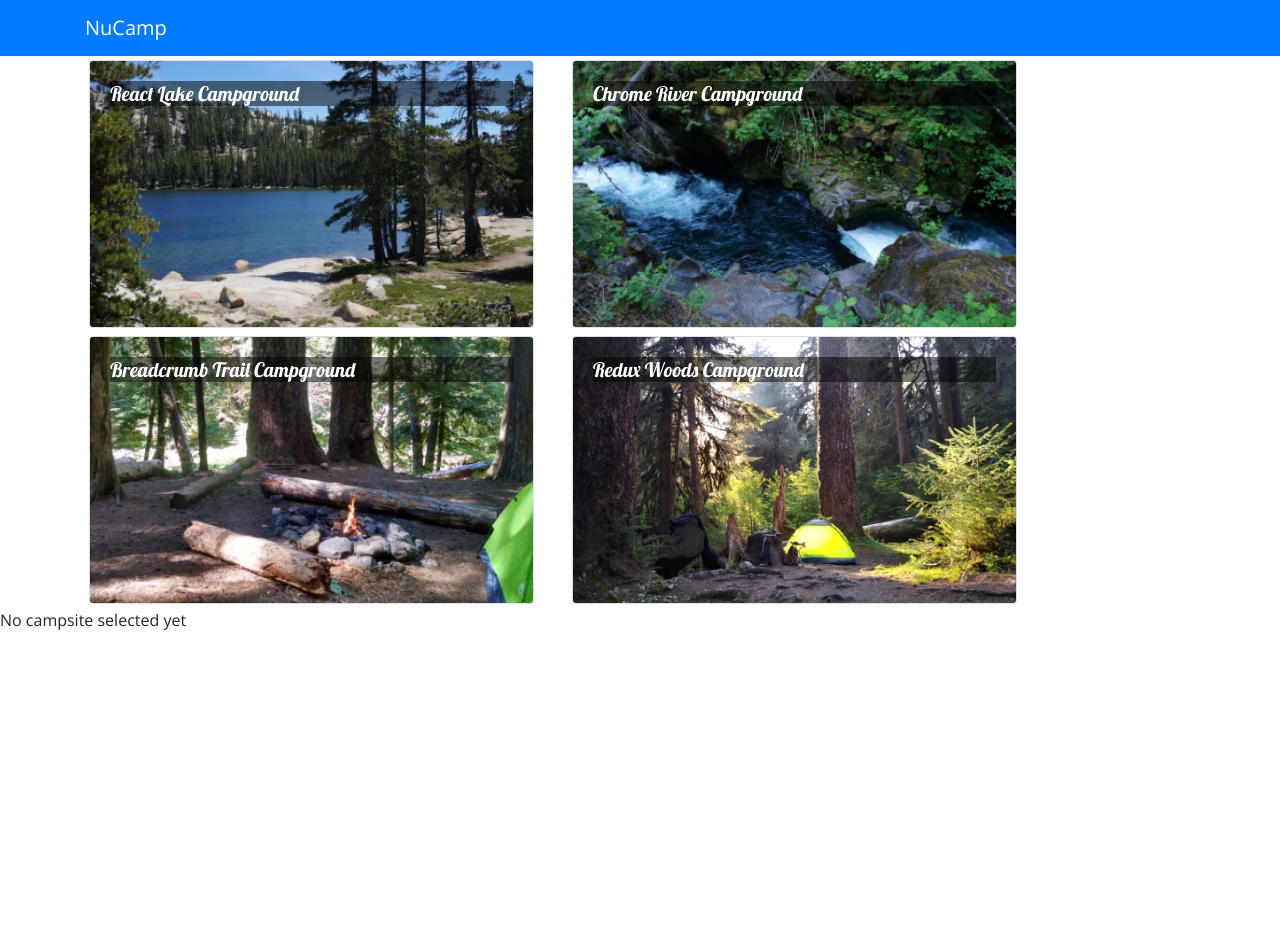
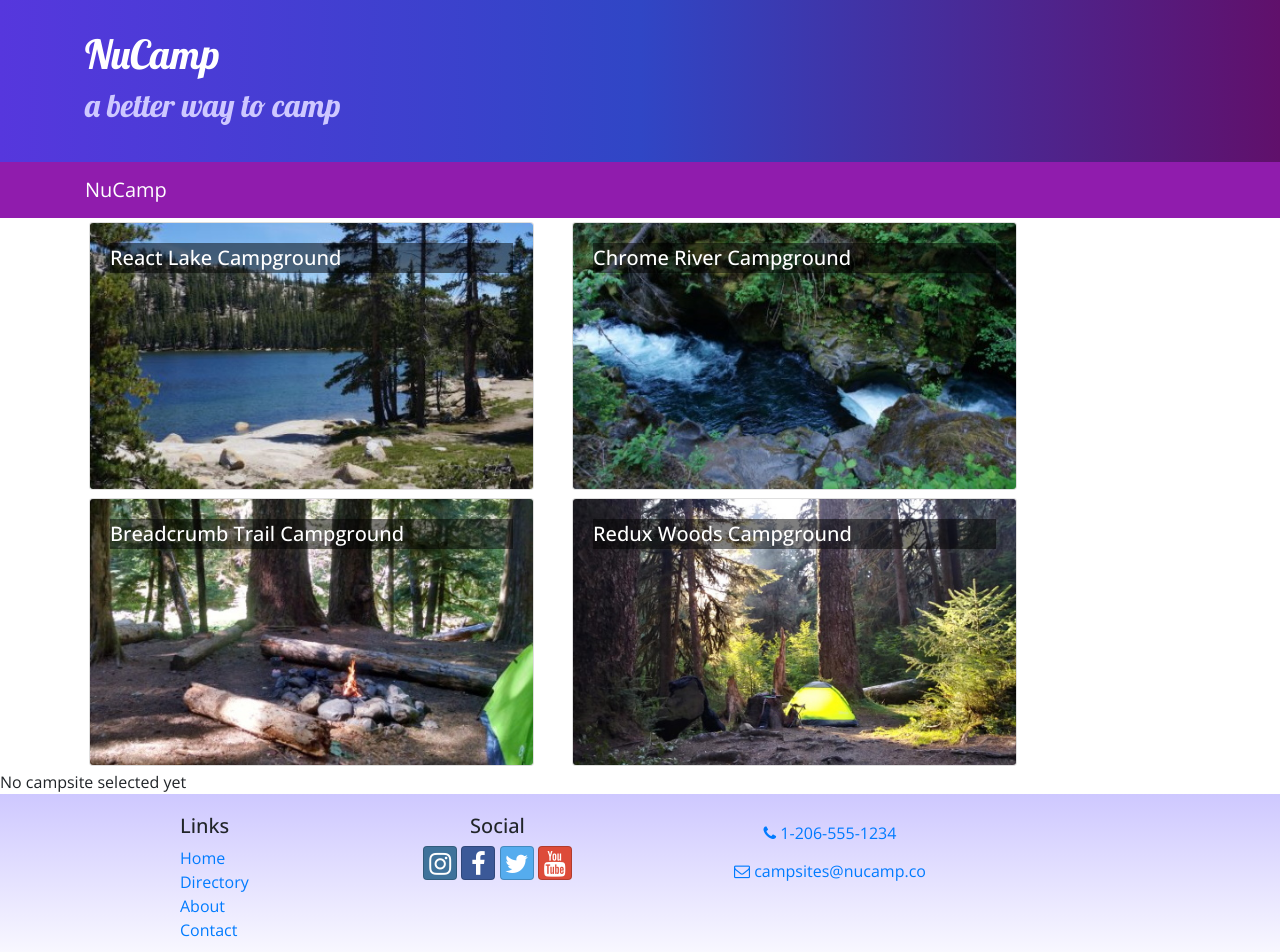
Before and after one commit to Phanter-coder/nucamp-React, a React (Create React App) app: page / in a window 1280 px wide. Shown: the top 952 px of the page. Before the commit the page ends 800 px from the top, so only its background shows below. Built offline with nearby package versions, Linux system fonts and the light colour scheme.

Commit message:
Header and Footer

```diff
--- a/package.json
+++ b/package.json
@@ -7,6 +7,8 @@
     "@testing-library/react": "^11.1.0",
     "@testing-library/user-event": "^12.1.10",
     "bootstrap": "4.5.2",
+    "bootstrap-social": "5.1.1",
+    "font-awesome": "4.7.0",
     "react": "^17.0.1",
     "react-dom": "^17.0.1",
     "react-popper": "1.3.6",
--- a/src/App.css
+++ b/src/App.css
@@ -2,11 +2,46 @@
   font-family: "Open Sans", sans-serif;
 }
 
+h1, h2, h3, .card-body>.card-title {
+  font-family: "Lobster", cursive;
+}
+
 .card-title {
-  font: 500 1.25rem "Lobster", cursive;
+  font-weight: 500;
+  font-size: 1.25rem;
+}
+
+h2 {
+  color: #3046C5;
 }
 
 .card-img-overlay .card-title {
   color: white;
   background-color: rgba(0, 0, 0, 0.5);
 }
+
+.row-content {
+  padding: 50px 0;
+  border-bottom: 1px ridge;
+  min-height: 200px;
+}
+
+.site-footer {
+  background-image: linear-gradient(#CEC8FF, white);
+  padding: 20px 0;
+}
+
+.jumbotron {
+  margin: 0;
+  padding: 30px;
+  background-image: linear-gradient(to right, #5637DD, #3046C5, #60106B);
+  color: white;
+}
+
+.jumbotron h2 {
+  color: #CEC8FF;
+}
+
+.navbar-dark {
+  background-color: #901CAD;
+}
--- a/src/components/CampsiteInfoComponent.js
+++ b/src/components/CampsiteInfoComponent.js
@@ -1,8 +1,8 @@
-import React, { Component } from 'react';
+import React from 'react';
 import { Card, CardImg, CardText, CardBody, CardTitle } from 'reactstrap';
 
-class CampsiteInfoComponent extends Component {
-renderCampsite(campsite){
+
+ function RenderCampsite({campsite}) {
     return(
         <div className="col-md-5 m-1">
             <Card>
@@ -16,7 +16,7 @@
 
     );
 }
-renderComments(comments) {
+function RenderComments({comments}) {
     console.log(comments);
     if (comments){
         return(
@@ -44,13 +44,13 @@
 
 
 
-render() {
-        if (this.props.campsite) {
+function CampsiteInfoComponent(props) {
+        if (props.campsite) {
             return (
                 <div className="container">
                     <div className="row">
-                        {this.renderCampsite(this.props.campsite)}
-                        {this.renderComments(this.props.campsite.comments)}
+                        <RenderCampsite campsite={props.campsite}/>
+                       <RenderComments comments={props.campsite.comments} />
                     </div>
                  </div>
             );
@@ -62,7 +62,7 @@
             );
         };
     }
-}
+
 
 
 
--- a/src/components/DirectoryComponent.js
+++ b/src/components/DirectoryComponent.js
@@ -1,21 +1,25 @@
-import React, { Component } from 'react';
+import React from 'react';
 import { Card, CardImg, CardImgOverlay, CardTitle } from 'reactstrap';
 
+function RenderDirectoryItem({campsite, onClick}) {
+    return (
+        <Card onClick={() => onClick(campsite.id)} >
+            <CardImg width="100%" src={campsite.image} alt={campsite.name} />
+            <CardImgOverlay>
+                <CardTitle>{campsite.name}</CardTitle>
+            </CardImgOverlay>
+        </Card>
+    );
 
-class Directory extends Component {
+}
+
+function Directory (props) {
 
 
-
-    render() {
-        const directory = this.props.campsites.map(campsite => {
+        const directory = props.campsites.map(campsite => {
             return (
                 <div key={campsite.id} className="col-md-5 m-1">
-                    <Card onClick={() => this.props.onClick(campsite.id)} >
-                        <CardImg width="100%" src={campsite.image} alt={campsite.name} />
-                        <CardImgOverlay>
-                            <CardTitle>{campsite.name}</CardTitle>
-                        </CardImgOverlay>
-                    </Card>
+                   <RenderDirectoryItem campsite ={campsite} onClick={props.onClick} />
                 </div>
 
             );
@@ -29,6 +33,6 @@
                 </div>
         );
     }
-}
+
 
 export default Directory;
--- /dev/null
+++ b/src/components/FooterComponent.js
@@ -0,0 +1,34 @@
+import React from 'react';
+
+function Footer(props) {
+    return (
+        <footer className="site-footer">
+            <div className="container">
+                <div className="row">
+                    <div className="col-4 col-sm-2 offset-1">
+                        <h5>Links</h5>
+                        <ul className="list-unstyled">
+                            <li><a href="#">Home</a></li>
+                            <li><a href="#">Directory</a></li>
+                            <li><a href="#">About</a></li>
+                            <li><a href="#">Contact</a></li>
+                        </ul>
+                    </div>
+                    <div className="col-6 col-sm-3 text-center">
+                        <h5>Social</h5>
+                        <a className="btn btn-social-icon btn-instagram" href="http://instagram.com/"><i className="fa fa-instagram" /></a>{' '}
+                        <a className="btn btn-social-icon btn-facebook" href="http://www.facebook.com/"><i className="fa fa-facebook" /></a>{' '}
+                        <a className="btn btn-social-icon btn-twitter" href="http://twitter.com/"><i className="fa fa-twitter" /></a>{' '}
+                        <a className="btn btn-social-icon btn-google" href="http://youtube.com/"><i className="fa fa-youtube" /></a>
+                    </div>
+                    <div className="col-sm-4 text-center">
+                        <a role="button" className="btn btn-link" href="tel:+12065551234"><i className="fa fa-phone" /> 1-206-555-1234</a><br />
+                        <a role="button" className="btn btn-link" href="mailto:notreal@notreal.co"><i className="fa fa-envelope-o" /> campsites@nucamp.co</a>
+                    </div>
+                </div>
+            </div>
+        </footer>
+    );
+}
+
+export default Footer;
--- /dev/null
+++ b/src/components/HeaderComponent.js
@@ -0,0 +1,29 @@
+import React, { Component }  from 'react';
+import { Navbar, NavbarBrand, Jumbotron } from 'reactstrap';
+
+class Header extends Component {
+    render() {
+        return (
+            <React.Fragment>
+                <Jumbotron fluid>
+                    <div className="container">
+                        <div className="row">
+                            <div className="col">
+                                <h1>NuCamp</h1>
+                                <h2>a better way to camp</h2>
+                            </div>
+                        </div>
+                    </div>
+                </Jumbotron>
+
+                <Navbar dark sticky="top">
+                    <div className="container">
+                        <NavbarBrand href="/">NuCamp</NavbarBrand>
+                    </div>
+                </Navbar>
+            </React.Fragment>
+        );
+    }
+}
+
+export default Header;
--- a/src/components/MainComponent.js
+++ b/src/components/MainComponent.js
@@ -1,7 +1,8 @@
 import React, { Component } from 'react';
-import { Navbar, NavbarBrand } from 'reactstrap';
 import Directory from './DirectoryComponent';
 import CampsiteInfoComponent from './CampsiteInfoComponent';
+import Header from './HeaderComponent';
+import Footer from './FooterComponent';
 import { CAMPSITES } from '../shared/campsites';
 
 class Main extends Component {
@@ -21,13 +22,10 @@
     render() {
         return (
             <div>
-                <Navbar dark color="primary">
-                <div className="container">
-                    <NavbarBrand href="/">NuCamp</NavbarBrand>
-                </div>
-                </Navbar>
+                <Header/>
                 <Directory campsites={this.state.campsites} onClick={campsiteId => this.onCampsiteSelect(campsiteId)}/>
                 <CampsiteInfoComponent campsite={this.state.campsites.filter(campsite => campsite.id === this.state.selectedCampsite )[0]} />
+                <Footer />
             </div>
         );
     }
--- a/src/index.js
+++ b/src/index.js
@@ -5,6 +5,8 @@
 import 'bootstrap/dist/css/bootstrap.min.css';
 import 'typeface-lobster';
 import 'typeface-open-sans';
+import 'font-awesome/css/font-awesome.css';
+import 'bootstrap-social/bootstrap-social.css';
 import App from './App';
 
 ReactDOM.render(
```
Also changed, not shown: 1 other file (tests, documents, lock files or other folders).
